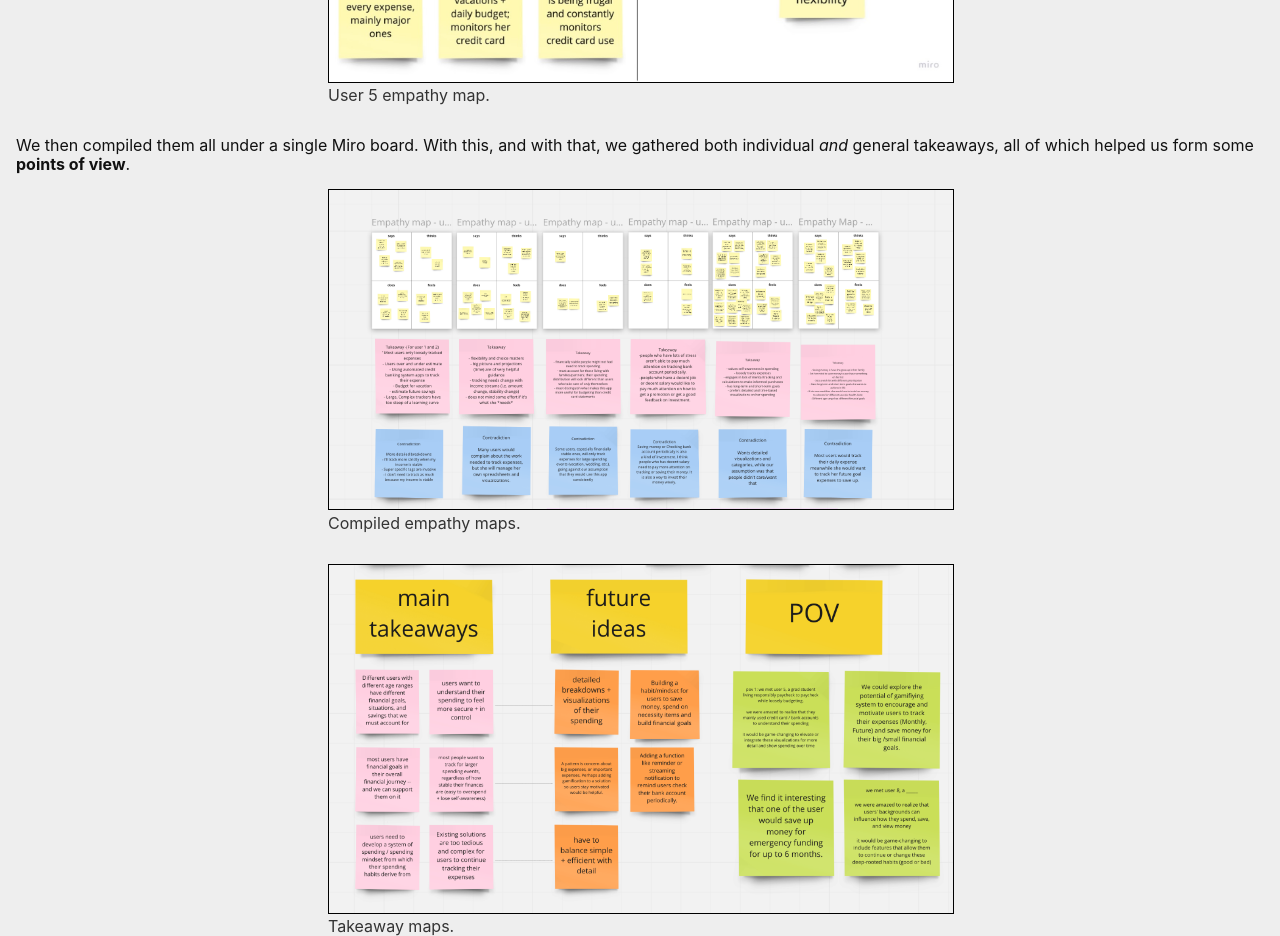
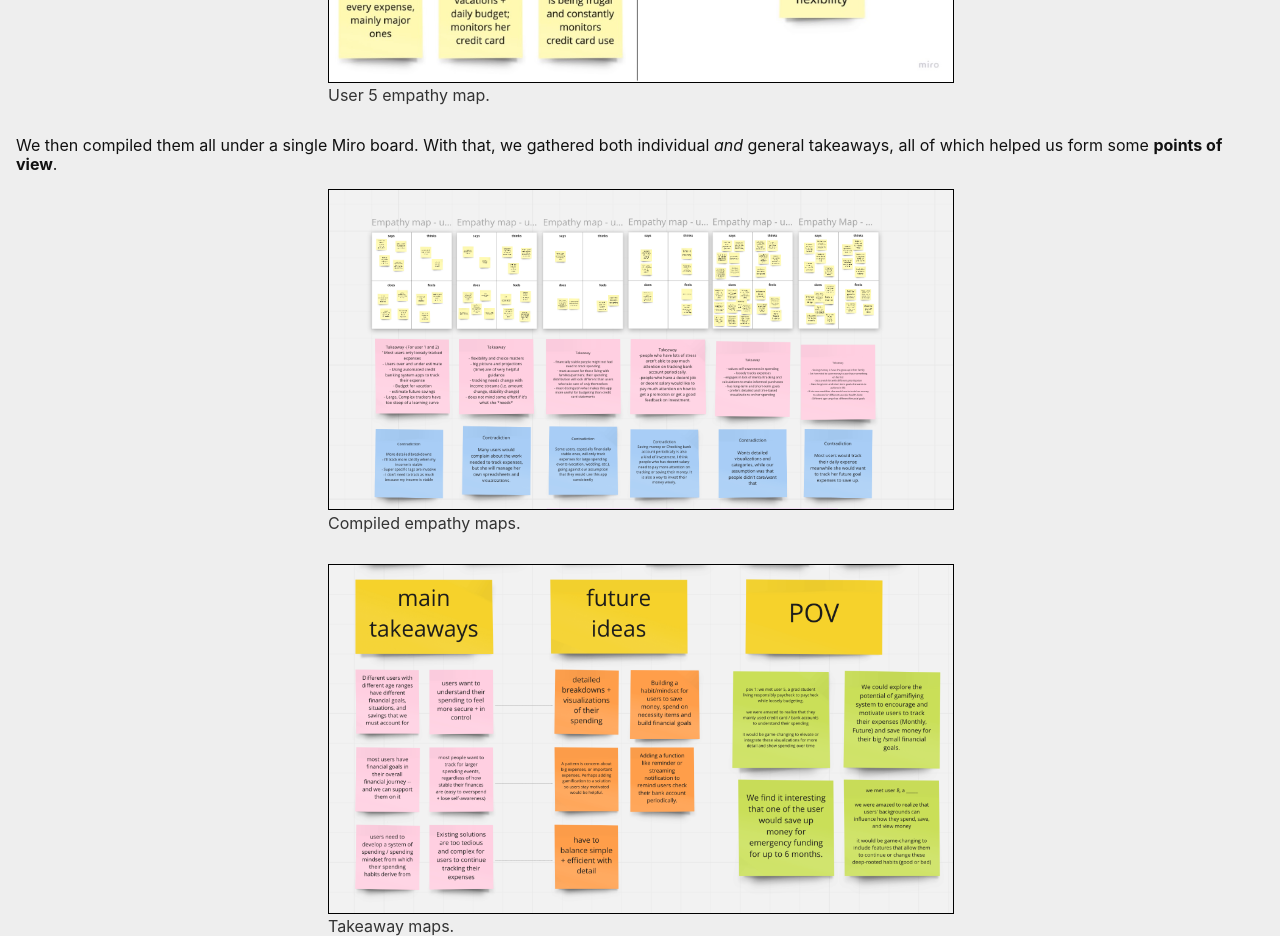
Before and after one commit to mmarat01/CS-171-Project, a plain HTML site: page index.html in a window 1280 px wide. Shown: the part 2100-3036 px from the top of the page. Drawn offline with nearby package versions, Linux system fonts and the light colour scheme.

Commit message:
Update index.html

```diff
--- a/index.html
+++ b/index.html
@@ -47,7 +47,7 @@
 					<a href="assets/user5-empathy-map.png"><img src='assets/user5-empathy-map.png'  alt='User 5 empathy map.' /></a>
 					<figcaption><span class="dark-gray">User 5 empathy map.</span></figcaption>
 				</figure>
-				<p>We then compiled them all under a single Miro board. With this, and with that, we gathered both individual <em>and</em> general takeaways, all of which helped us form some <strong>points of view</strong>.</p>
+				<p>We then compiled them all under a single Miro board. With that, we gathered both individual <em>and</em> general takeaways, all of which helped us form some <strong>points of view</strong>.</p>
 
 				<figure class="centered-image">
 					<a href="assets/general-map.png"><img src='assets/general-map.png'  alt='Compiled empathy maps.' /></a>
```
